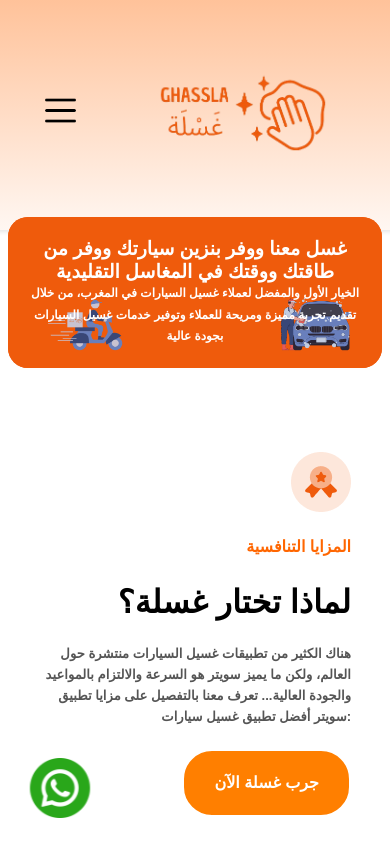
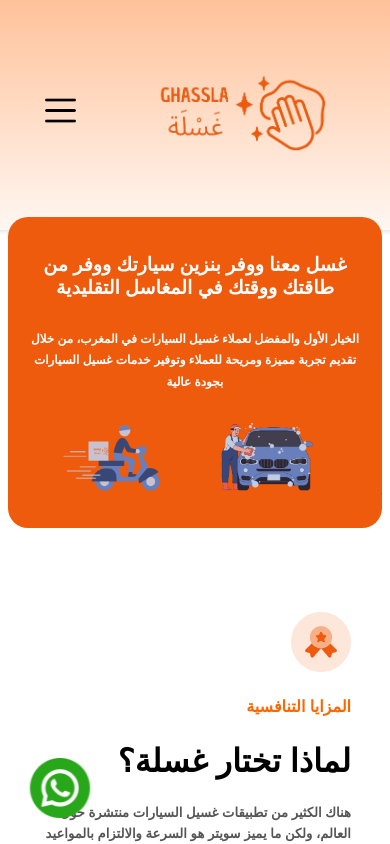
Before and after one commit to ANASS133/ghassla, a React (Create React App) app: page / in a window 390 px wide. Shown: the top 844 px of the page. Built offline with nearby package versions, Linux system fonts and the light colour scheme; a web font is replaced by a local one.

Commit message:
edition of the header

```diff
--- a/src/App.css
+++ b/src/App.css
@@ -172,9 +172,10 @@
 
     .nav-links.open {
         height: 215px;
-        margin-top: -163px;
+        margin-top: -500px;
         padding: 15px 0;
     }
+
 
 
   .nav-links li {
@@ -335,19 +336,50 @@
   }
 
   /* ----- */
-  @media (max-width: 550px) {
-    .promo-section {
-      padding: 20px; /* Adjust padding for smaller screens */
+  @media (max-width: 584px) {
+    .promo-section::before {
+      top: 20px;
     }
 
-    .promo-content {
-      margin: 0; /* Ensure no margin is added */
+      .promo-section {
+          padding: 38px 72px 165px;
+      }
+  }
+  @media (max-width: 554px) {
+    .promo-section {
+        padding: 38px 39px 165px;
     }
+}
+@media (max-width: 504px) {
+  .promo-section::before {
+      top: 38px;
+      bottom: 16px;
+  }
+}
+@media (max-width: 478px) {
+  .promo-section::before {
+      top: 38px;
+      bottom: 16px;
+      background-image: url('/public/mediabg1.png');
+  }
+}@media (max-width: 392px) {
+  .promo-section {
+      padding: 23px 21px 134px;
+  }
+}
+@media (max-width: 364px) {
+  .promo-content h1 {
+      font-size: 17px;
+  }
+  .promo-content p {
+    font-size: 11px;
+}}
+@media (max-width: 320px) {
+  .right-section h2 {
+      font-size: 1.7rem;
+  }
+}
 
-    .promo-content h1, .promo-content p {
-      margin: 0; /* Remove any extra margins */
-    }
-  }
 
 
 
--- a/src/Stats.css
+++ b/src/Stats.css
@@ -13,7 +13,9 @@
 .stats-left {
   flex: 1;
 }
-
+.stats-left2{
+  display: none;
+}
 .stats-right {
   width: 45%; /* Adjust width for right side */
   display: flex;
@@ -119,12 +121,19 @@
     padding: 15px;
   }
 
-  .stats-left, .stats-right {
+  .stats-left{
+    display: none;  }
+    .stats-left2{
+      width: 100%;
+      display: block;
+       }
+
+  .stats-right {
     width: 100%;
   }
 
   .stats-right {
-    padding: 20px;
+    padding: 0px;
     background-size: cover;
   }
 
--- a/src/Stats.jsx
+++ b/src/Stats.jsx
@@ -49,6 +49,19 @@
           <p>5,768</p>
         </div>
       </div>
+      <div className="stats-left2">
+        <div className="stats-grid">
+          {statsData.map((stat, index) => (
+            <div key={index} className="stat-card">
+              <div className="stat-icon">
+                <img src={stat.icon} alt={stat.title} />
+              </div>
+              <h3>{stat.title}</h3>
+              <p>{stat.value}</p>
+            </div>
+          ))}
+        </div>
+      </div>
     </div>
   );
 };
```
Also changed, not shown: public/mediabg1.png (added).
